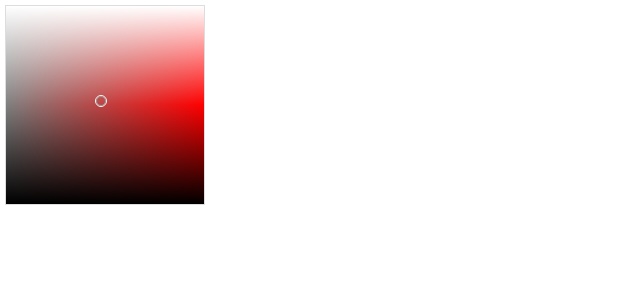
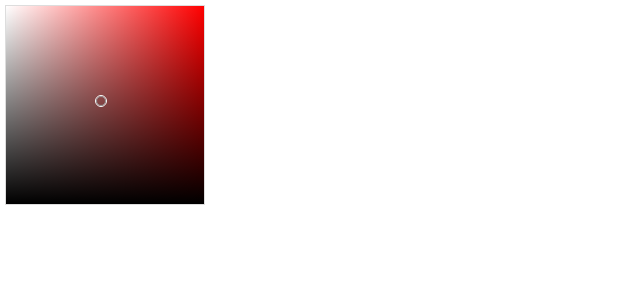
Before and after one commit to mineshmshah/react-color-picker, a React (Create React App) app: page / in a window 1280 px wide. Shown: the top 300 px of the page, without its empty margins (0-640 px from the left). Built offline with nearby package versions, Linux system fonts and the light colour scheme.

Commit message:
picker movement

```diff
--- a/src/picker-area/component.js
+++ b/src/picker-area/component.js
@@ -5,15 +5,45 @@ class PickerArea extends Component {
   constructor(props){
     super(props)
     this.state = {
-      format: 'HSL',
-      color: 'red'
-    }
+      format: 'HSV',
+      color: 'red',
+      pickerPosition: {
+        x:'45%',
+        y:'45%'
+      }
+    };
+    this.handleClick = this.handleClick.bind(this)
+  }
+
+  handleClick(e) {
+    const pickerOffset = 7;
+    const size = e.currentTarget.clientWidth;
+    let X =e.clientX - e.currentTarget.offsetLeft;
+    let Y =e.clientY - e.currentTarget.offsetTop;
+    if (X > size) X = size;
+    if (Y > size) Y = size;
+    if (X < 0) X = 0;
+    if (Y < 0) Y = 0;
+
+    const newX = X - pickerOffset;
+    const newY = Y - pickerOffset;
+    console.log(`x:${X}, y:${Y}`)
+    this.setState(() => ({
+      pickerPosition: {
+        x:`${newX}px`,
+        y:`${newY}px`
+      }
+    }))
   }
 
   render(){
     return(
-      <PickerAreaComponent baseColor={this.state.color} format={this.state.format}>
-        <PickerComponent/>
+      <PickerAreaComponent
+        baseColor={this.state.color}
+        format={this.state.format}
+        onClick={this.handleClick}
+      >
+        <PickerComponent onClick={null} pickerPosition={this.state.pickerPosition} />
       </PickerAreaComponent>
     )
   }
--- a/src/picker-area/styles.js
+++ b/src/picker-area/styles.js
@@ -35,8 +35,8 @@ const PickerComponent = styled.div`
 	border-radius: 50%;
 	border: 1px solid #FFF;
 	position: absolute;
-	top: 45%;
-	left: 45%;
+	top: ${({pickerPosition}) => pickerPosition.y || '45%' };
+	left: ${({pickerPosition}) => pickerPosition.x || '45%' };
 	display: flex;
 
 	::before {
```
